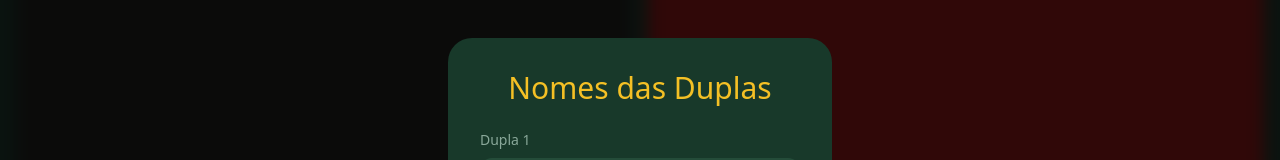
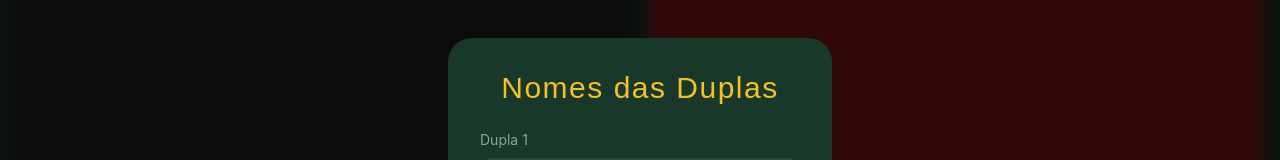
Before and after one commit to lucasaol/truco, a React (Vite) app: page /#/ in a window 1280 px wide. Shown: the part 176-336 px from the top of the page. Built offline with nearby package versions, Linux system fonts and the light colour scheme.

Commit message:
feat: custom fonts

```diff
--- a/src/index.css
+++ b/src/index.css
@@ -1,4 +1,6 @@
 @import "tailwindcss";
+
+@import url('https://fonts.googleapis.com/css2?family=Bebas+Neue&family=Inter:wght@400;500;600;700&display=swap');
 
 @theme {
     --color-board: #244234;
@@ -14,6 +16,17 @@
 
     --color-green: #244C39;
     --color-dark-green: #18392A;
+}
+@layer base {
+    body {
+        @apply bg-board text-foreground antialiased;
+        font-family: 'Inter', sans-serif;
+    }
+
+    h1, h2, h3 {
+        font-family: 'Bebas Neue', sans-serif;
+        letter-spacing: 0.05em;
+    }
 }
 
 @layer components {
```
